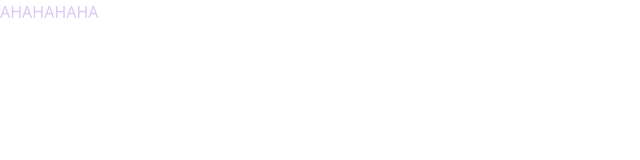
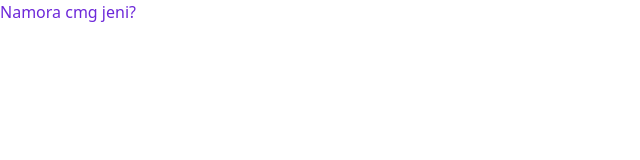
Before and after one commit to Linsmar7/Portfolio, a Next.js app in the folder meusite/: page / in a window 1280 px wide. Shown: the top 160 px of the page, without its empty margins (0-640 px from the left). Built offline with nearby package versions, Linux system fonts and the light colour scheme.

Commit message:
css fix deploy

```diff
--- a/meusite/pages/index.js
+++ b/meusite/pages/index.js
@@ -4,7 +4,8 @@ import Link from 'next/link'
 export default function Home() {
   return (
     <>
-      <p className='text-purple-700 text-opacity-25'>AHAHAHAHA</p>
+      <p className='text-purple-700 text-opacity-100'>Namora cmg jeni?</p>
+      <p className='text-purple-700 text-opacity-0'>Se a resposta for n, namora cmg ciça?</p>
     </>
   )
 }
--- a/meusite/tailwind.config.js
+++ b/meusite/tailwind.config.js
@@ -1,7 +1,7 @@
 module.exports = {
   purge: [
-    './src/pages/**/*.{js,jsx,ts,tsx}',
-    './src/components/**/*.{js,jsx,ts,tsx}',
+    './pages/**/*.{js,jsx,ts,tsx}',
+    './components/**/*.{js,jsx,ts,tsx}',
   ],
   darkMode: false, // or 'media' or 'class'
   theme: {
```
